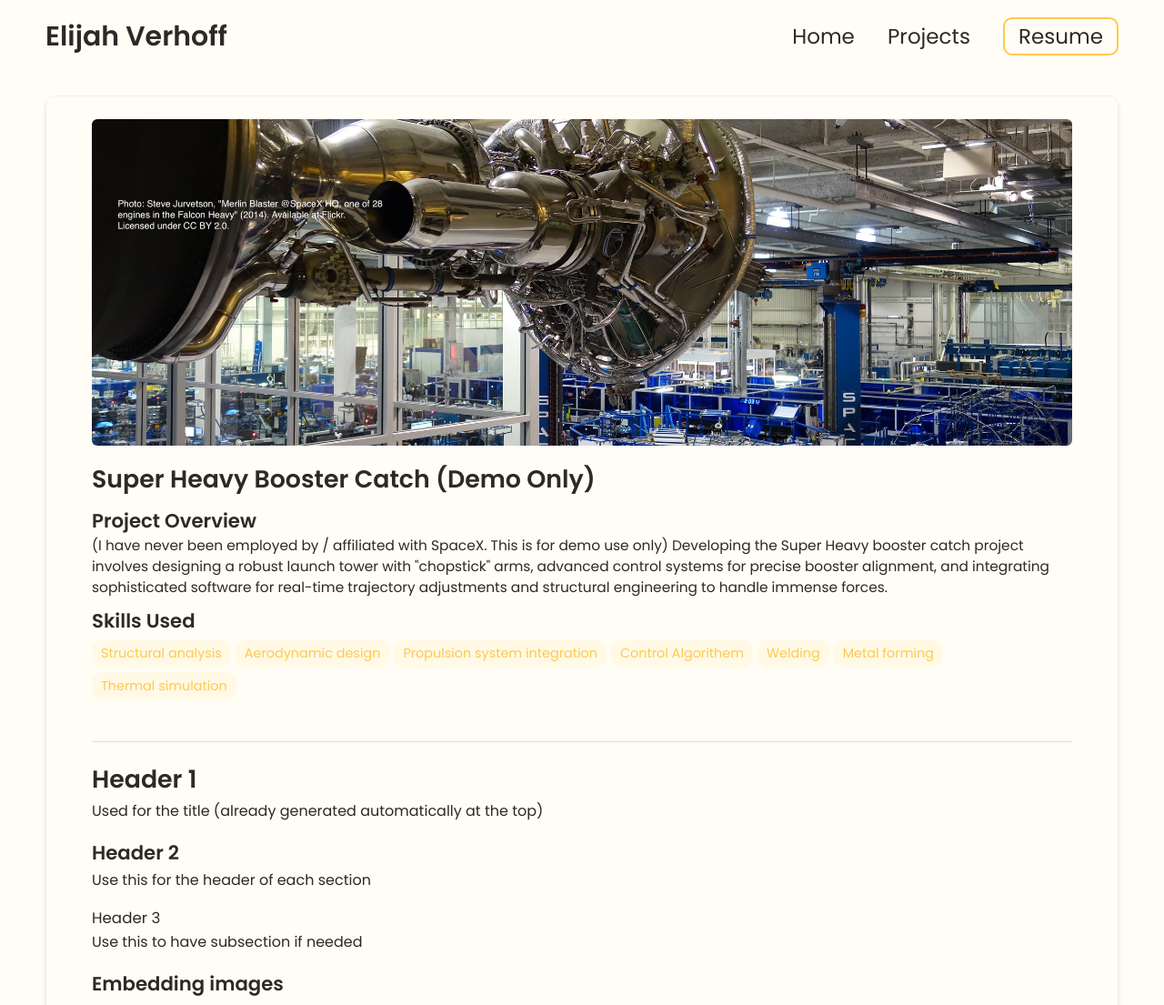
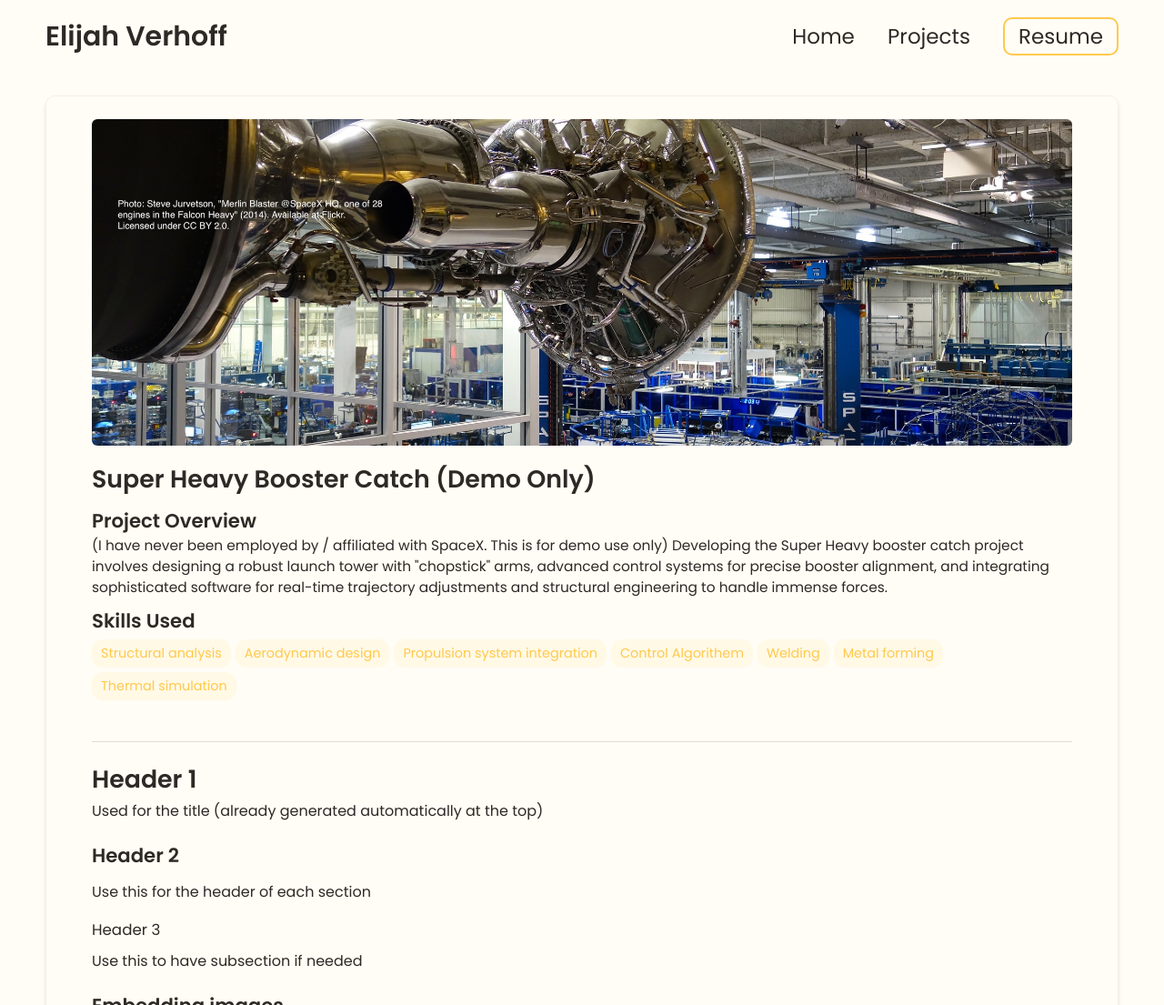
Before and after one commit to elijahverhoff/elijahverhoff.github.io, a Jekyll site: the page built from _projects/demo-project/index.md, in a window 1280 px wide. Shown: the top 1105 px of the page at 91% size. Built offline with Jekyll 4.4.1, drawn with Linux system fonts in a browser that asks for light colours; grey boxes are pictures that could not be loaded.

Commit message:
Adjust list and heading spacing in custom.css

```diff
--- a/css/custom.css
+++ b/css/custom.css
@@ -43,6 +43,26 @@
   line-height: 1.6;
 }
 
+/* Slightly tighter spacing for dense lists */
+.post-view .content li,
+.page .content li { margin: 0.3rem 0; }
+
+/* Indent nested lists a bit more for clarity */
+.post-view .content li > ol,
+.post-view .content li > ul,
+.page .content li > ol,
+.page .content li > ul { margin-left: 1.2rem; }
+
+/* Comfortable spacing after headings before a list/paragraph */
+.post-view .content h2,
+.page .content h2 { margin: 1.2rem 0 0.6rem; }
+.post-view .content h3,
+.page .content h3 { margin: 1rem 0 0.5rem; }
+
+/* Optional: slightly larger line-height inside code blocks for readability */
+.post-view .content pre code,
+.page .content pre code { line-height: 1.5; }
+
 /* Optional: nice spacing */
 .post-view .content li,
 .page .content li { margin: 0.4rem 0; }
```
